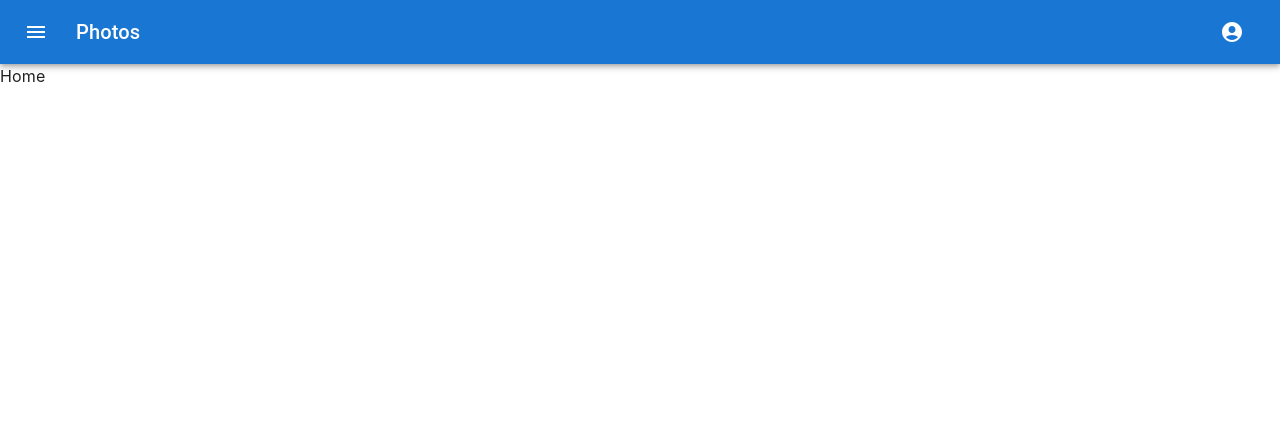
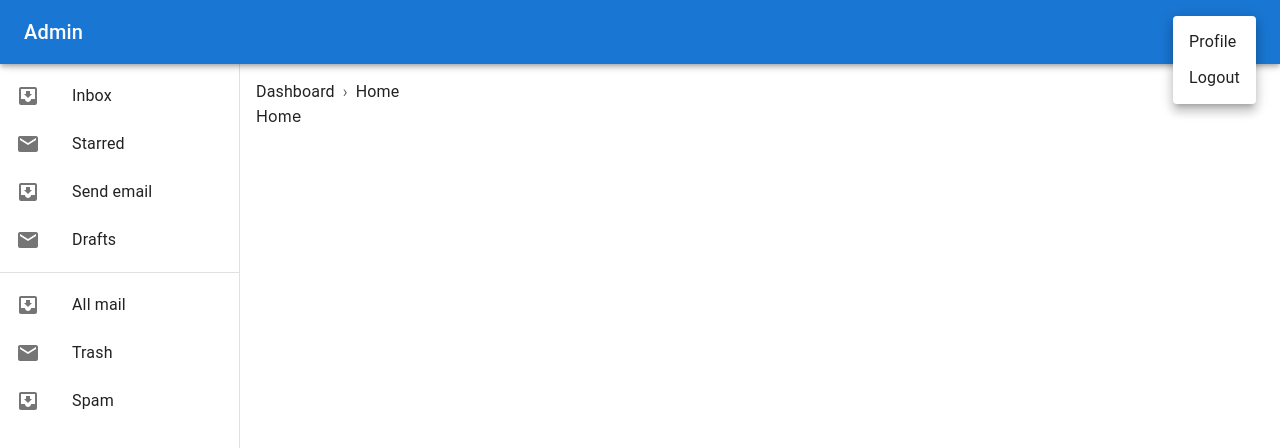
Before and after one commit to faishalpasa/mui-dashboard-redux-boilerplate, a React (Create React App) app: page / in a window 1280 px wide. Both pictures are taken after a click on the button "account of current user". Shown: the top 448 px of the page. Built offline with nearby package versions, Linux system fonts and the light colour scheme.

Commit message:
[ADD] Component Drawwer and Breadcrumbs

```diff
--- a/public/index.html
+++ b/public/index.html
@@ -10,34 +10,11 @@
       content="Web site created using create-react-app"
     />
     <link rel="apple-touch-icon" href="%PUBLIC_URL%/logo192.png" />
-    <!--
-      manifest.json provides metadata used when your web app is installed on a
-      user's mobile device or desktop. See https://developers.google.com/web/fundamentals/web-app-manifest/
-    -->
     <link rel="manifest" href="%PUBLIC_URL%/manifest.json" />
-    <!--
-      Notice the use of %PUBLIC_URL% in the tags above.
-      It will be replaced with the URL of the `public` folder during the build.
-      Only files inside the `public` folder can be referenced from the HTML.
-
-      Unlike "/favicon.ico" or "favicon.ico", "%PUBLIC_URL%/favicon.ico" will
-      work correctly both with client-side routing and a non-root public URL.
-      Learn how to configure a non-root public URL by running `npm run build`.
-    -->
-    <title>React App</title>
+    <title>Admin</title>
   </head>
   <body>
     <noscript>You need to enable JavaScript to run this app.</noscript>
     <div id="root"></div>
-    <!--
-      This HTML file is a template.
-      If you open it directly in the browser, you will see an empty page.
-
-      You can add webfonts, meta tags, or analytics to this file.
-      The build step will place the bundled scripts into the <body> tag.
-
-      To begin the development, run `npm start` or `yarn start`.
-      To create a production bundle, use `npm run build` or `yarn build`.
-    -->
   </body>
 </html>
--- /dev/null
+++ b/src/components/Breadcrumbs/BreadcrumbsView.tsx
@@ -0,0 +1,34 @@
+import React from 'react'
+import {
+  Breadcrumbs, Typography, Link,
+} from '@mui/material'
+
+interface BreadcrumbsProps {
+  items: {
+    name: string
+    link: string
+  }[]
+}
+
+const BreadcrumbsView = ({
+  items,
+}: BreadcrumbsProps) => (
+  <Breadcrumbs separator="›" aria-label="breadcrumb">
+    {items.map((item, index) => {
+      if (index === items.length - 1) {
+        return (
+          <Typography key={item.name} color="text.primary">
+            {item.name}
+          </Typography>
+        )
+      }
+      return (
+        <Link color="text.primary" key={item.name} href={item.link} sx={{ textDecoration: 'none' }}>
+          {item.name}
+        </Link>
+      )
+    })}
+  </Breadcrumbs>
+)
+
+export default BreadcrumbsView
--- /dev/null
+++ b/src/components/Breadcrumbs/index.ts
@@ -0,0 +1 @@
+export { default } from './BreadcrumbsView'
--- a/src/components/Layout/LayoutView.tsx
+++ b/src/components/Layout/LayoutView.tsx
@@ -2,42 +2,46 @@ import React, { useState } from 'react'
 import {
   AppBar,
   Box,
+  Divider,
+  Drawer,
   IconButton,
+  List,
+  ListItem,
+  ListItemIcon,
+  ListItemText,
   Menu,
   MenuItem,
   Toolbar,
   Typography,
 } from '@mui/material'
-import { Menu as MenuIcon, AccountCircle } from '@mui/icons-material'
+import {
+  AccountCircle as AccountIcon,
+  Mail as MailIcon,
+  MoveToInbox as InboxIcon,
+} from '@mui/icons-material'
+
+const APPBAR_HEIGHT = 64
+const DRAWER_WIDTH = 240
 
 interface Layout {
   children: React.ReactNode
 }
 
 const LayoutView = ({ children }: Layout) => {
-  const [anchorEl, setAnchorEl] = useState<null | HTMLElement>(null)
+  const [anchorMenuEl, setAnchorMenuEl] = useState<null | HTMLElement>(null)
 
-  const handleMenu = (event: React.MouseEvent<HTMLElement>) => {
-    setAnchorEl(event.currentTarget)
+  const handleToggleMenu = (event: React.MouseEvent<HTMLElement>) => {
+    setAnchorMenuEl(event.currentTarget)
   }
-  const handleClose = () => {
-    setAnchorEl(null)
+  const handleCloseMenu = () => {
+    setAnchorMenuEl(null)
   }
   return (
     <Box>
-      <AppBar position="static">
+      <AppBar position="fixed" sx={{ zIndex: (theme) => theme.zIndex.drawer + 1 }}>
         <Toolbar>
-          <IconButton
-            size="large"
-            edge="start"
-            color="inherit"
-            aria-label="menu"
-            sx={{ mr: 2 }}
-          >
-            <MenuIcon />
-          </IconButton>
           <Typography variant="h6" component="div" sx={{ flexGrow: 1 }}>
-            Photos
+            Admin
           </Typography>
           <Box>
             <IconButton
@@ -46,13 +50,13 @@ const LayoutView = ({ children }: Layout) => {
               aria-controls="menu-appbar"
               aria-haspopup="true"
               color="inherit"
-              onClick={handleMenu}
+              onClick={handleToggleMenu}
             >
-              <AccountCircle />
+              <AccountIcon />
             </IconButton>
             <Menu
               id="menu-appbar"
-              anchorEl={anchorEl}
+              anchorEl={anchorMenuEl}
               anchorOrigin={{
                 vertical: 'top',
                 horizontal: 'right',
@@ -62,16 +66,53 @@ const LayoutView = ({ children }: Layout) => {
                 vertical: 'top',
                 horizontal: 'right',
               }}
-              open={Boolean(anchorEl)}
-              onClose={handleClose}
+              open={Boolean(anchorMenuEl)}
+              onClose={handleCloseMenu}
             >
-              <MenuItem onClick={handleClose}>Profile</MenuItem>
-              <MenuItem onClick={handleClose}>My account</MenuItem>
+              <MenuItem onClick={handleCloseMenu}>Profile</MenuItem>
+              <MenuItem onClick={handleCloseMenu}>Logout</MenuItem>
             </Menu>
           </Box>
         </Toolbar>
       </AppBar>
-      {children}
+      <Drawer
+        variant="permanent"
+        sx={{
+          width: DRAWER_WIDTH,
+          flexShrink: 0,
+          '& .MuiDrawer-paper': { width: DRAWER_WIDTH, boxSizing: 'border-box' },
+        }}
+      >
+        <Toolbar />
+        <Box sx={{ overflow: 'auto' }}>
+          <List>
+            {['Inbox', 'Starred', 'Send email', 'Drafts'].map((text, index) => (
+              <ListItem button key={text}>
+                <ListItemIcon>
+                  {index % 2 === 0 ? <InboxIcon /> : <MailIcon />}
+                </ListItemIcon>
+                <ListItemText primary={text} />
+              </ListItem>
+            ))}
+          </List>
+          <Divider />
+          <List>
+            {['All mail', 'Trash', 'Spam'].map((text, index) => (
+              <ListItem button key={text}>
+                <ListItemIcon>
+                  {index % 2 === 0 ? <InboxIcon /> : <MailIcon />}
+                </ListItemIcon>
+                <ListItemText primary={text} />
+              </ListItem>
+            ))}
+          </List>
+        </Box>
+      </Drawer>
+      <Box component="main" sx={{ flexGrow: 1, pt: `${APPBAR_HEIGHT}px`, pl: `${DRAWER_WIDTH}px` }}>
+        <Box p={2}>
+          {children}
+        </Box>
+      </Box>
     </Box>
   )
 }
--- a/src/pages/Home/HomeView.tsx
+++ b/src/pages/Home/HomeView.tsx
@@ -1,9 +1,24 @@
 import React from 'react'
+import { Box } from '@mui/material'
+
+import Breadcrumbs from 'components/Breadcrumbs'
+
+const breadcrumbs = [
+  {
+    name: 'Dashboard',
+    link: '/',
+  },
+  {
+    name: 'Home',
+    link: '/',
+  },
+]
 
 const HomeView = () => (
-  <div>
+  <Box>
+    <Breadcrumbs items={breadcrumbs} />
     Home
-  </div>
+  </Box>
 )
 
 export default HomeView
```
